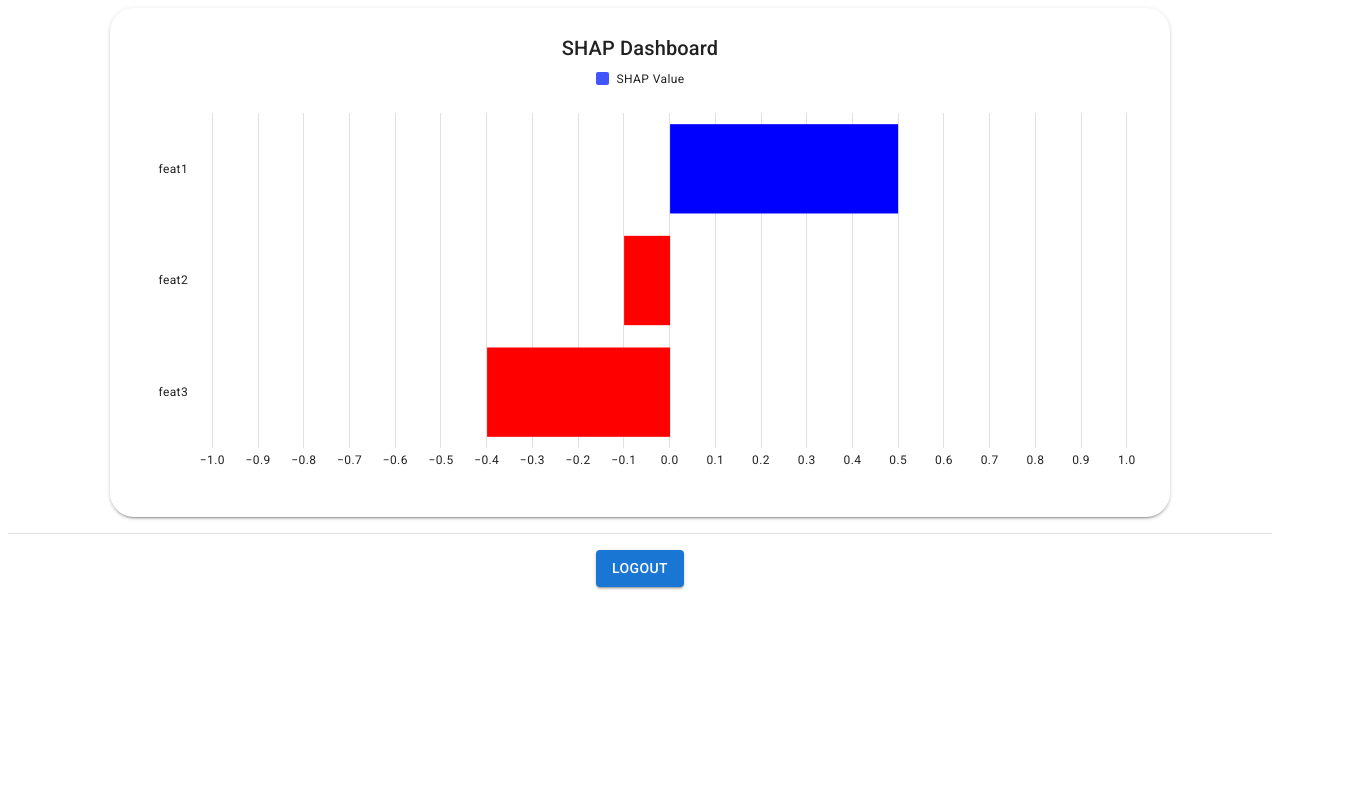
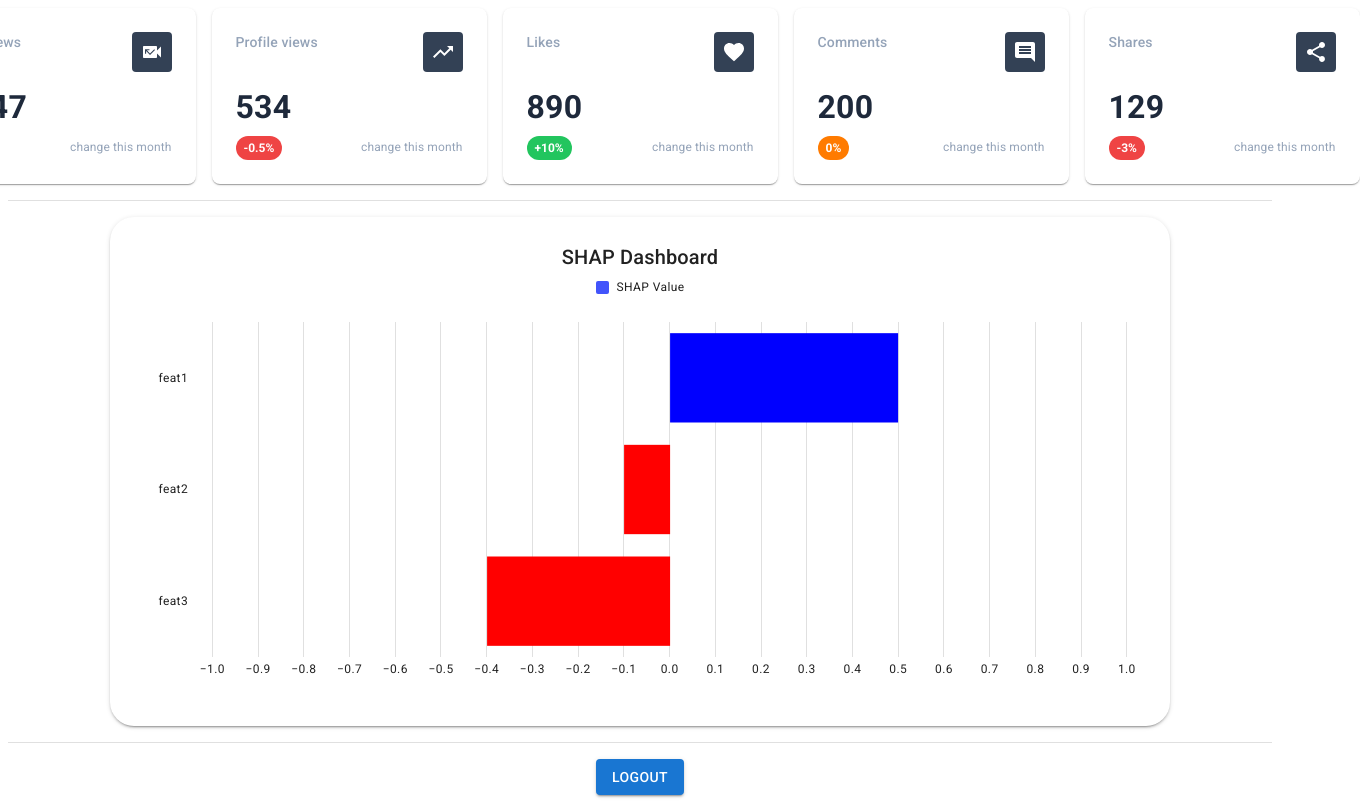
Before and after one commit to YongERong/lobang-forever, a React (Vite) app in the folder frontend/: page /home in a window 1280 px wide. Shown: the whole page, 1360 px wide, since content can reach past the window. Built offline with nearby package versions, Linux system fonts and the light colour scheme; sample sign-in values are in the browser's storage.

Commit message:
feat: added metric card component

```diff
--- /dev/null
+++ b/frontend/src/components/MetricCard.tsx
@@ -0,0 +1,119 @@
+import React from 'react';
+import {
+  Card,
+  CardContent,
+  Typography,
+  Box,
+  Chip
+} from '@mui/material';
+import type { ChangeType, MetricCardProps } from '../types';
+
+const MetricCard = ({ data } : MetricCardProps) => {
+  const getChangeColor = (type: ChangeType): string => {
+    switch (type) {
+      case 'positive':
+        return '#22c55e';
+      case 'negative':
+        return '#ef4444';
+      case 'neutral':
+        return '#ff7b00ff';
+      default:
+        return '#6b7280';
+    }
+  };
+
+  const IconComponent = data.icon;
+
+  return (
+    <Card
+      sx={{
+        minWidth: 275,
+        height: '100%',
+        color: 'white',
+        borderRadius: 2,
+        transition: 'all 0.2s ease-in-out',
+        '&:hover': {
+          transform: 'translateY(-2px)',
+          boxShadow: '0 8px 25px rgba(0,0,0,0.3)'
+        }
+      }}
+    >
+      <CardContent sx={{ p: 3 }}>
+        {/* Header with title and icon */}
+        <Box sx={{
+          display: 'flex',
+          justifyContent: 'space-between',
+          alignItems: 'flex-start',
+          mb: 2
+        }}>
+          <Typography
+            variant="body2"
+            sx={{
+              color: '#94a3b8',
+              fontSize: '0.875rem',
+              fontWeight: 500
+            }}
+          >
+            {data.title}
+          </Typography>
+          <Box sx={{
+            p: 1,
+            borderRadius: 1,
+            backgroundColor: '#334155',
+            display: 'flex',
+            alignItems: 'center',
+            justifyContent: 'center'
+          }}>
+            <IconComponent size={16} color="#94a3b8" />
+          </Box>
+        </Box>
+
+        {/* Main value */}
+        <Typography
+          variant="h4"
+          sx={{
+            fontWeight: 'bold',
+            fontSize: '2rem',
+            mb: 1,
+            color: '#1e293b'
+          }}
+        >
+          {data.value}
+        </Typography>
+
+        {/* Change indicator and description */}
+        <Box sx={{
+          display: 'flex',
+          alignItems: 'center',
+          justifyContent: 'space-between'
+        }}>
+          <Chip
+            label={data.change}
+            size="small"
+            sx={{
+              backgroundColor: getChangeColor(data.changeType),
+              color: 'white',
+              fontSize: '0.75rem',
+              fontWeight: 600,
+              height: 24,
+              '& .MuiChip-label': {
+                px: 1
+              }
+            }}
+          />
+          <Typography
+            variant="body2"
+            sx={{
+              color: '#94a3b8',
+              fontSize: '0.75rem'
+            }}
+          >
+            {data.description}
+          </Typography>
+        </Box>
+      </CardContent>
+    </Card>
+  );
+};
+
+export default MetricCard;
--- a/frontend/src/data/mockdata.ts
+++ b/frontend/src/data/mockdata.ts
@@ -1,3 +1,5 @@
+import { Comment, Favorite, MissedVideoCall, Share, TrendingUp } from "@mui/icons-material";
+
 export const credentials = [
   { NRIC: "lebron", password: "james" },
 ];
@@ -7,3 +9,46 @@ export const SHAPData = [
   { feature: "feat2", importance: -0.1 },
   { feature: "feat3", importance: -0.4 }
 ];
+
+export const metrics = [
+  {
+    title: "Video views",
+    value: "1,247",
+    change: "+12%",
+    changeType: "positive" as const,
+    icon: MissedVideoCall,
+    description: "change this month"
+  },
+  {
+    title: "Profile views",
+    value: "534",
+    change: "-0.5%",
+    changeType: "negative" as const,
+    icon: TrendingUp,
+    description: "change this month"
+  },
+  {
+    title: "Likes",
+    value: "890",
+    change: "+10%",
+    changeType: "positive" as const,
+    icon: Favorite,
+    description: "change this month"
+  },
+  {
+    title: "Comments",
+    value: "200",
+    change: "0%",
+    changeType: "neutral" as const,
+    icon: Comment,
+    description: "change this month"
+  },
+  {
+    title: "Shares",
+    value: "129",
+    change: "-3%",
+    changeType: "negative" as const,
+    icon: Share,
+    description: "change this month"
+  }
+];
--- a/frontend/src/pages/Home.tsx
+++ b/frontend/src/pages/Home.tsx
@@ -4,7 +4,8 @@ import type { HomeProps } from "../types";
 import { Divider, Stack } from "@mui/material";
 import SHAPDashboard from "../components/SHAPDashboard";
 import LogoutButton from "../components/LogoutButton";
-import { SHAPData } from "../data/mockdata";
+import { metrics, SHAPData } from "../data/mockdata";
+import MetricCard from "../components/MetricCard";
 
 const Home = ({ user, setUser }: HomeProps) => {
   const navigate = useNavigate();
@@ -12,7 +13,10 @@ const Home = ({ user, setUser }: HomeProps) => {
     if (!user) {
       navigate("/");
     }
-  }, [user, navigate])
+  }, [user, navigate]);
+
+  const metricData = metrics;
+
   return (
     <Stack
       sx={{
@@ -22,6 +26,9 @@ const Home = ({ user, setUser }: HomeProps) => {
       spacing={2}
       divider={<Divider flexItem />}
     >
+      <Stack direction={"row"} spacing={2}>
+        {metricData.map((data) => <MetricCard data={data}/>)}
+      </Stack>
       <SHAPDashboard data={SHAPData} dataKey={"feature"} />
       <LogoutButton setUser={setUser}/>
     </Stack>
```
Also changed, not shown: frontend/src/types/index.ts (+16 -0 lines).
